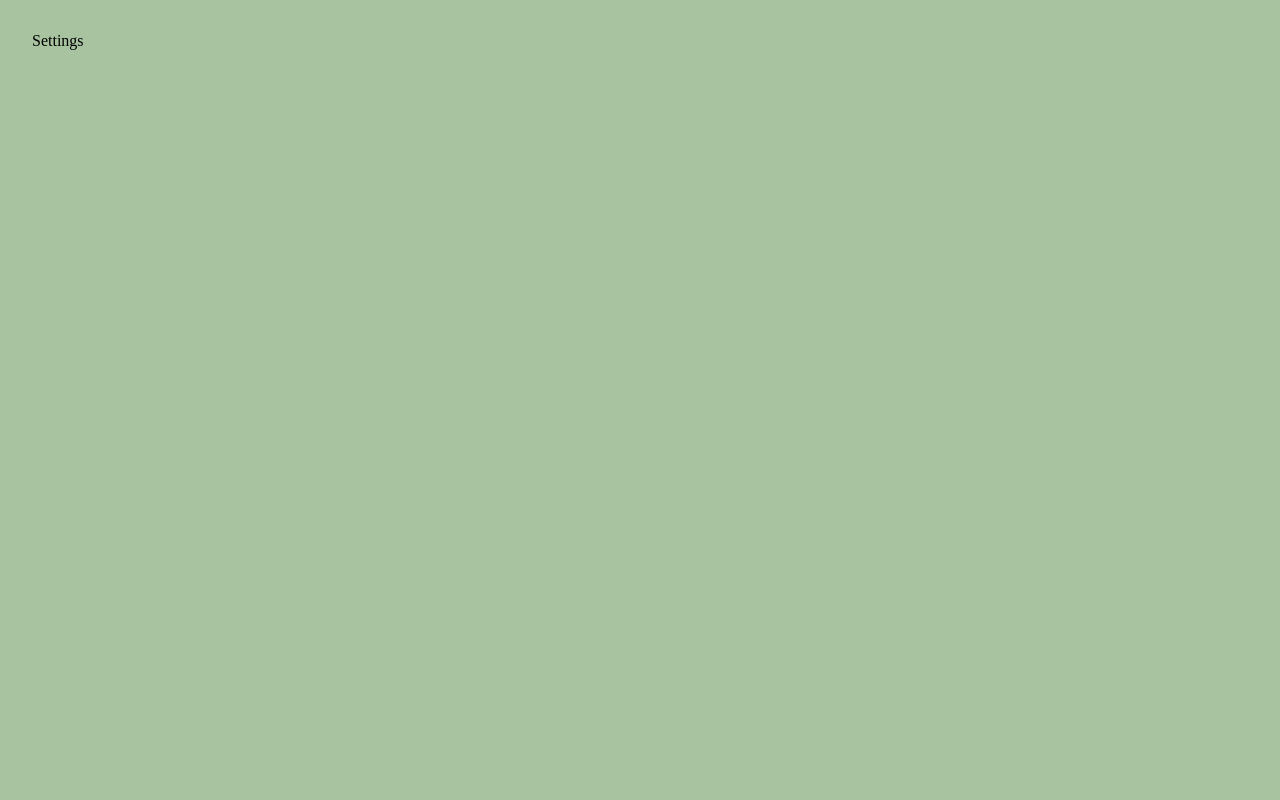
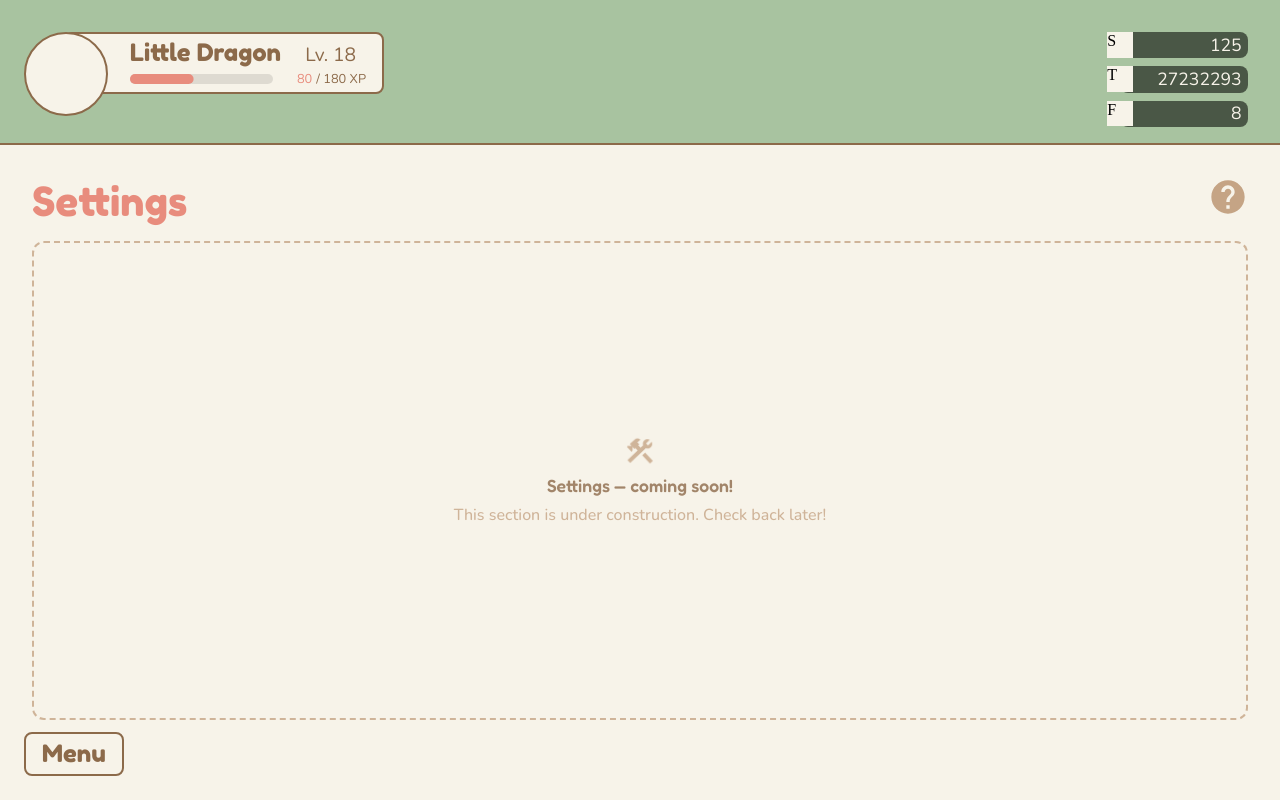
Before and after one commit to TylerWu137/critter-grove, a React (Vite) app: page /settings in a window 1280 px wide. Built offline with nearby package versions, Linux system fonts and the light colour scheme.

Commit message:
added placehodlers for the rest of the screens incopmleted

```diff
--- a/src/components/ShopPanel.jsx
+++ b/src/components/ShopPanel.jsx
@@ -1,16 +1,20 @@
-import {Stack, Box, Collapse, Button, Typography} from "@mui/material";
+import { Button, Typography } from "@mui/material";
 
-export default function ShopPanel({ activePanel, setActivePanel }) {
+import PanelShell from "./common/PanelShell";
+import InProgressPlaceholder from "./common/InProgressPlaceholder";
 
+export default function ShopPanel({ setActivePanel }) {
   return (
-    <Box sx={{border: 1}}>ShopPanel
-      <Button
-        variant="menu2"
-        sx={{height:"100%"}}
-        onClick={() => {setActivePanel(null);}}
-      >
-        <Typography variant="h4">Close</Typography>
-      </Button>
-    </Box>
+    <PanelShell
+      title="Shop"
+      footerLeft={
+        <Button variant="menu" onClick={() => setActivePanel(null)}>
+          <Typography variant="h3">Close</Typography>
+        </Button>
+      }
+      // no footerRight — Shop has no redirect target like Companions/CritterDex (yet)
+    >
+      <InProgressPlaceholder label="Shop" />
+    </PanelShell>
   );
 }
--- /dev/null
+++ b/src/components/common/PanelShell.jsx
@@ -0,0 +1,40 @@
+import { Stack, Box, Typography } from "@mui/material";
+
+import HelpButton from "./HelpButton";
+
+export default function PanelShell({ title, children, footerLeft, footerRight }) {
+  return (
+    <Box
+      sx={{
+        height: "100%",
+        width: "100%",
+        backgroundColor: "var(--cream)",
+        boxSizing: "border-box",
+        borderTopLeftRadius: 16,
+        borderBottomLeftRadius: 16,
+        pt: 4,
+        pb: 2,
+        pl: 4,
+        pr: 4,
+      }}
+    >
+      <Stack spacing={4} sx={{ height: "100%", width: "100%", alignItems: "center" }}>
+        <Stack direction="row" sx={{ width: "100%" }}>
+          <Typography variant="h2" sx={{ color: "var(--red)" }}>{title}</Typography>
+          <Box sx={{ flex: 1 }} />
+          <HelpButton />
+        </Stack>
+
+        <Box sx={{ display: "flex", flex: 1, overflow: "hidden", width: "100%" }}>
+          {children}
+        </Box>
+
+        <Stack direction="row" sx={{ width: "100%", alignItems: "flex-end" }}>
+          {footerLeft}
+          <Box sx={{ flex: 1 }} />
+          {footerRight}
+        </Stack>
+      </Stack>
+    </Box>
+  );
+}
--- /dev/null
+++ b/src/components/common/ScreenShell.jsx
@@ -0,0 +1,41 @@
+import { Stack, Box, Typography } from "@mui/material";
+
+import PlayerTopBar from "../PlayerTopBar/PlayerTopBar";
+import NavBar from "./NavBar";
+import HelpButton from "./HelpButton";
+
+export default function ScreenShell({ title, headerCenter, children }) {
+  return (
+    <Stack sx={{ height: "100%", boxSizing: "border-box" }}>
+      <PlayerTopBar sx={{ pt: 4, pb: 2, pl: 4, pr: 4, backgroundColor: "var(--green)" }} />
+      <Stack
+        spacing={2}
+        sx={{
+          pt: 4,
+          pb: 10,
+          pl: 4,
+          pr: 4,
+          borderTop: "2px solid var(--brown)",
+          flex: 100,
+          minHeight: 0,
+          backgroundColor: "var(--cream)",
+        }}
+      >
+        <Stack direction="row" sx={{ width: "100%" }}>
+          <Typography variant="h2" sx={{ flex: 1, color: "var(--red)" }}>{title}</Typography>
+          {headerCenter && (
+            <Stack direction="row" spacing={2} sx={{ flex: 5, justifyContent: "center" }}>
+              {headerCenter}
+            </Stack>
+          )}
+          <HelpButton sx={{ flex: 1 }} />
+        </Stack>
+
+        <Box sx={{ display: "flex", flexDirection: "column", flex: 1, minHeight: 0, width: "100%" }}>
+          {children}
+        </Box>
+      </Stack>
+      <NavBar />
+    </Stack>
+  );
+}
--- a/src/screens/CalendarScreen.jsx
+++ b/src/screens/CalendarScreen.jsx
@@ -1,9 +1,10 @@
-import {Stack, Box} from "@mui/material";
+import ScreenShell from "../components/common/ScreenShell";
+import InProgressPlaceholder from "../components/common/InProgressPlaceholder";
 
 export default function CalendarScreen() {
   return (
-    <Box sx={{pt: 4, pb: 2, pl: 4, pr: 4, height: "100%", boxSizing: "border-box", backgroundColor: "var(--green)"}}>
-      Calendar
-    </Box>
+    <ScreenShell title="Calendar">
+      <InProgressPlaceholder label="Calendar" />
+    </ScreenShell>
   );
 }
--- a/src/screens/HomeScreen.jsx
+++ b/src/screens/HomeScreen.jsx
@@ -56,7 +56,7 @@ export default function HomeScreen() {
               unmountOnExit
               sx={{
                 flex: 10,
-                width: "40%",
+                width: "30%",
                 alignSelf: "flex-end",
               }}
             >
--- a/src/screens/JournalScreen.jsx
+++ b/src/screens/JournalScreen.jsx
@@ -1,9 +1,10 @@
-import {Stack, Box} from "@mui/material";
+import ScreenShell from "../components/common/ScreenShell";
+import InProgressPlaceholder from "../components/common/InProgressPlaceholder";
 
 export default function JournalScreen() {
   return (
-    <Box sx={{pt: 4, pb: 2, pl: 4, pr: 4, height: "100%", boxSizing: "border-box", backgroundColor: "var(--green)"}}>
-      Journal
-    </Box>
+    <ScreenShell title="Journal">
+      <InProgressPlaceholder label="Journal" />
+    </ScreenShell>
   );
 }
--- a/src/screens/QuestsScreen.jsx
+++ b/src/screens/QuestsScreen.jsx
@@ -1,9 +1,7 @@
-import {Stack, Box, Typography, TextField} from "@mui/material";
+import { Stack, TextField } from "@mui/material";
 import { useState } from "react";
 
-import PlayerTopBar from "../components/PlayerTopBar/PlayerTopBar"
-import NavBar from "../components/common/NavBar";
-import HelpButton from "../components/common/HelpButton"
+import ScreenShell from "../components/common/ScreenShell" // ★ CHANGED
 import AddQuestPopover from "../components/quests/AddQuestPopover"
 import TagsSection from "../components/quests/TagsSection"
 import QuestsSection from "../components/quests/QuestsSection"
@@ -13,43 +11,33 @@ export default function QuestsScreen() {
   const [search, setSearch] = useState("");
 
   return (
-    <Stack sx={{height: "100%", boxSizing: "border-box"}}>
-      <PlayerTopBar sx={{pt: 4, pb: 2, pl: 4, pr: 4, backgroundColor: "var(--green)"}}/>
-      <Stack spacing={2} sx={{pt: 4, pb: 10, pl: 4, pr: 4, borderTop: "2px solid var(--brown)", flex: 100, minHeight: 0, backgroundColor: "var(--cream)"}}>
-        {/* ★ CHANGED — added minHeight: 0 here */}
-        <Stack direction="row" sx={{width: "100%"}}>
-          <Typography variant="h2" sx={{flex: 1, color: "var(--red)"}}>Quests</Typography>
-          <Stack direction="row" spacing={2} sx={{flex: 5, justifyContent: "center"}}>
+    <>
+      <ScreenShell
+        title="Quests"
+        headerCenter={
+          <>
             <AddQuestPopover />
             <TextField
               placeholder="Search"
               value={search}
               onChange={(e) => setSearch(e.target.value)}
-              sx={{
-                width: "33%"
-              }}
+              sx={{ width: "33%" }}
             />
-          </Stack>
-          <HelpButton sx={{flex: 1}}/>
+          </>
+        }
+      >
+        <Stack direction="row" spacing={3} sx={{ flex: 1, minHeight: 0, alignItems: "stretch", width: "90%" }}>
+          <TagsSection />
+          <QuestsSection section={"daily"} search={search} />
+          <QuestsSection section={"epic"} search={search} />
+          <QuestsSection section={"side"} search={search} />
         </Stack>
-        <Stack sx={{flex: 1, minHeight: 0, width: "100%"}}>
-          {/* ★ CHANGED — added minHeight: 0 here — this is the direct parent
-              controlling QuestsSection's available height, so it was the
-              most important missing piece */}
-          <Stack direction="row" spacing={3} sx={{flex: 1, minHeight: 0, alignItems: "stretch", width: "90%"}}>
-            {/* ★ CHANGED — added minHeight: 0; also changed alignItems from
-                "center" to "stretch" — "center" was letting each QuestsSection
-                shrink to its own content height instead of filling the row,
-                which independently would have caused growing/no-scroll too */}
-            <TagsSection />
-            <QuestsSection section={"daily"} search={search} />
-            <QuestsSection section={"epic"} search={search} />
-            <QuestsSection section={"side"} search={search} />
-          </Stack>
-          <NavBar/>
-        </Stack>
-      </Stack>
+      </ScreenShell>
+
+      {/* ★ CHANGED — DeleteQuestModal stays outside the shell, same pattern as
+          CrittersPanel keeping PickCompanionBackdrop/ReleaseConfirmModal
+          outside PanelShell: it's Quests-specific, the shell shouldn't know about it */}
       <DeleteQuestModal />
-    </Stack>
+    </>
   );
 }
--- a/src/screens/SettingsScreen.jsx
+++ b/src/screens/SettingsScreen.jsx
@@ -1,9 +1,10 @@
-import {Stack, Box} from "@mui/material";
+import ScreenShell from "../components/common/ScreenShell";
+import InProgressPlaceholder from "../components/common/InProgressPlaceholder";
 
 export default function SettingsScreen() {
   return (
-    <Box sx={{pt: 4, pb: 2, pl: 4, pr: 4, height: "100%", boxSizing: "border-box", backgroundColor: "var(--green)"}}>
-      Settings
-    </Box>
+    <ScreenShell title="Settings">
+      <InProgressPlaceholder label="Settings" />
+    </ScreenShell>
   );
 }
```
Also changed, not shown: 1 other file (tests, documents, lock files or other folders).
